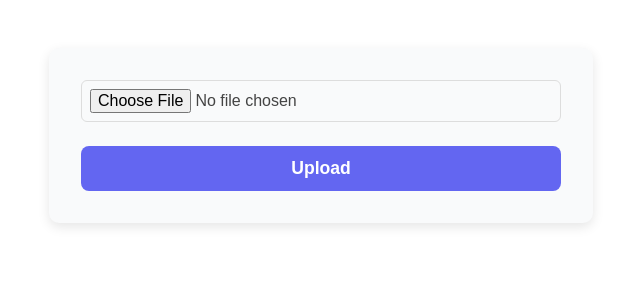
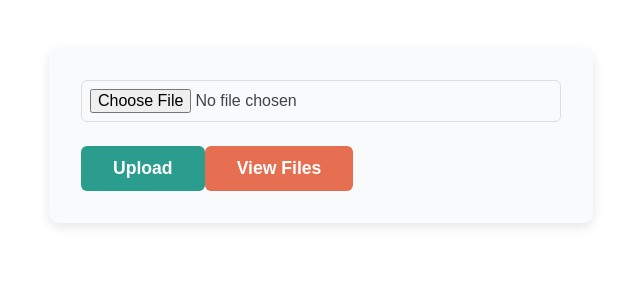
Before and after one commit to LucasMcK/production-reporting-app, a React (Create React App) app in the folder frontend/: page /upload in a window 1280 px wide. Shown: the top 300 px of the page, without its empty margins (319-959 px from the left). Built offline with nearby package versions, Linux system fonts and the light colour scheme.

Commit message:
style(frontend): created global button component and added it to all pages

```diff
--- /dev/null
+++ b/frontend/src/components/Button.js
@@ -0,0 +1,13 @@
+import React from 'react';
+import '../styles/Button.css';
+
+function Button({ type = 'primary', children, ...props }) {
+  const className = type === 'secondary' ? 'btn btn-secondary' : 'btn btn-primary';
+  return (
+    <button className={className} {...props}>
+      {children}
+    </button>
+  );
+}
+
+export default Button;
--- a/frontend/src/pages/FilesPage.js
+++ b/frontend/src/pages/FilesPage.js
@@ -1,5 +1,7 @@
 import React, { useEffect, useState } from 'react';
+import { Link } from 'react-router-dom';
 import '../styles/FilesPage.css';
+import Button from '../components/Button';
 
 function FilesPage() {
   const [files, setFiles] = useState([]);
@@ -39,6 +41,11 @@ function FilesPage() {
           </li>
         ))}
       </ul>
+      <div className="home-buttons">
+        <Link to="/upload">
+          <Button type="primary">Upload Files</Button>
+        </Link>
+      </div>
     </div>
   );
 }
--- a/frontend/src/pages/HomePage.js
+++ b/frontend/src/pages/HomePage.js
@@ -1,5 +1,7 @@
 import React from 'react';
 import '../styles/HomePage.css';
+import Button from '../components/Button';
+import { Link } from 'react-router-dom';
 
 export default function HomePage() {
   return (
@@ -7,10 +9,12 @@ export default function HomePage() {
       <h1>Welcome to Production Reporting</h1>
       <p>Manage your file uploads and reports easily.</p>
 
-      <div className="home-buttons">
-        <a href="/upload" className="btn btn-primary">Upload Files</a>
-        <a href="/files" className="btn btn-secondary">View Files</a>
-      </div>
+      <Link to="/upload">
+        <Button type="primary">Upload Files</Button>
+      </Link>
+      <Link to="/files">
+        <Button type="secondary">View Files</Button>
+      </Link>
     </div>
   );
 }
--- a/frontend/src/pages/UploadPage.js
+++ b/frontend/src/pages/UploadPage.js
@@ -1,5 +1,7 @@
 import React, { useState } from 'react';
 import '../styles/UploadPage.css';
+import Button from '../components/Button';
+import { Link } from 'react-router-dom';
 
 function UploadForm() {
   const [file, setFile] = useState(null);
@@ -40,9 +42,15 @@ function UploadForm() {
           type="file"
           onChange={e => setFile(e.target.files[0])}
         />
-        <button type="submit" disabled={loading}>
-          {loading ? 'Uploading...' : 'Upload'}
-        </button>
+    <div className="button-group">
+      <Button type="primary" disabled={loading} as="button" htmlType="submit">
+        {loading ? 'Uploading...' : 'Upload'}
+      </Button>
+      <Link to="/files">
+        <Button type="secondary">View Files</Button>
+      </Link>
+    </div>
+
       </form>
       {status && <p className="status-message">{status}</p>}
     </div>
--- /dev/null
+++ b/frontend/src/styles/Button.css
@@ -0,0 +1,28 @@
+.btn {
+    text-decoration: none;
+    padding: 0.75rem 2rem;
+    border-radius: 6px;
+    font-weight: 600;
+    font-size: 1.1rem;
+    transition: background-color 0.3s ease;
+    cursor: pointer;
+    border: none;
+  }
+
+  .btn-primary {
+    background-color: #2a9d8f;
+    color: white;
+  }
+
+  .btn-primary:hover {
+    background-color: #23867a;
+  }
+
+  .btn-secondary {
+    background-color: #e76f51;
+    color: white;
+  }
+
+  .btn-secondary:hover {
+    background-color: #c85d44;
+  }
--- a/frontend/src/styles/FilesPage.css
+++ b/frontend/src/styles/FilesPage.css
@@ -1,5 +1,3 @@
-/* FilesPage.css */
-
 .files-container {
     max-width: 600px;
     margin: 3rem auto;
--- a/frontend/src/styles/UploadPage.css
+++ b/frontend/src/styles/UploadPage.css
@@ -1,5 +1,3 @@
-/* UploadPage.css */
-
 .upload-container {
     max-width: 480px;
     margin: 3rem auto;
@@ -33,30 +31,10 @@
     outline: none;
   }
 
-  .upload-form button {
-    padding: 0.75rem 1.25rem;
-    background-color: #6366f1;
-    border: none;
-    border-radius: 8px;
-    color: white;
-    font-weight: 600;
-    font-size: 1.1rem;
-    cursor: pointer;
-    transition: background-color 0.3s ease;
-  }
-
-  .upload-form button:disabled {
-    background-color: #a5b4fc;
-    cursor: not-allowed;
-  }
-
-  .upload-form button:not(:disabled):hover {
-    background-color: #4f46e5;
-  }
-
   .status-message {
     margin-top: 1rem;
     font-size: 1rem;
     color: #4b5563; /* Gray 600 */
     min-height: 1.25rem;
+    text-align: center;
   }
```
